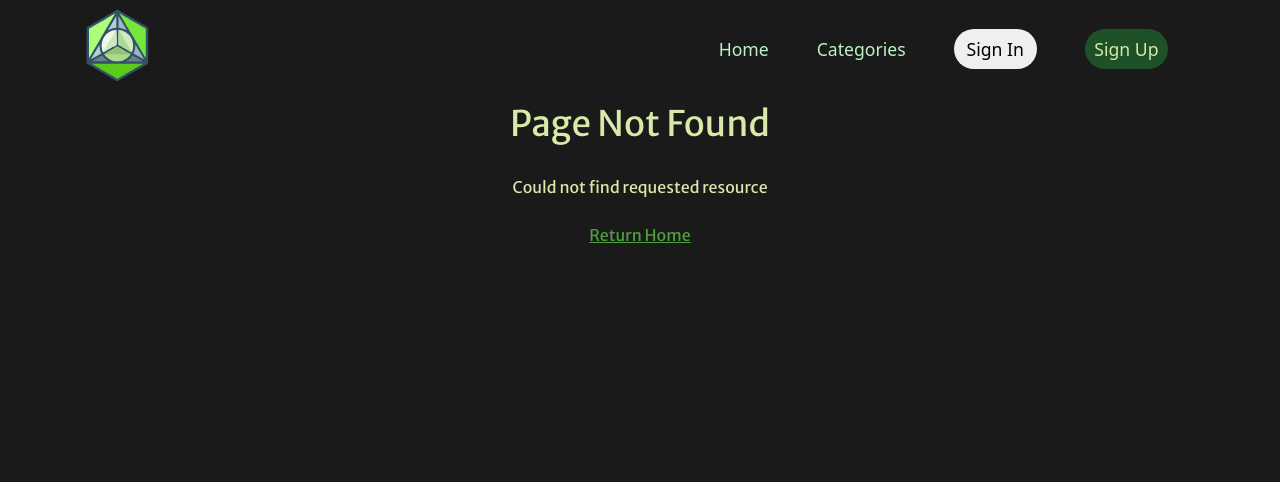
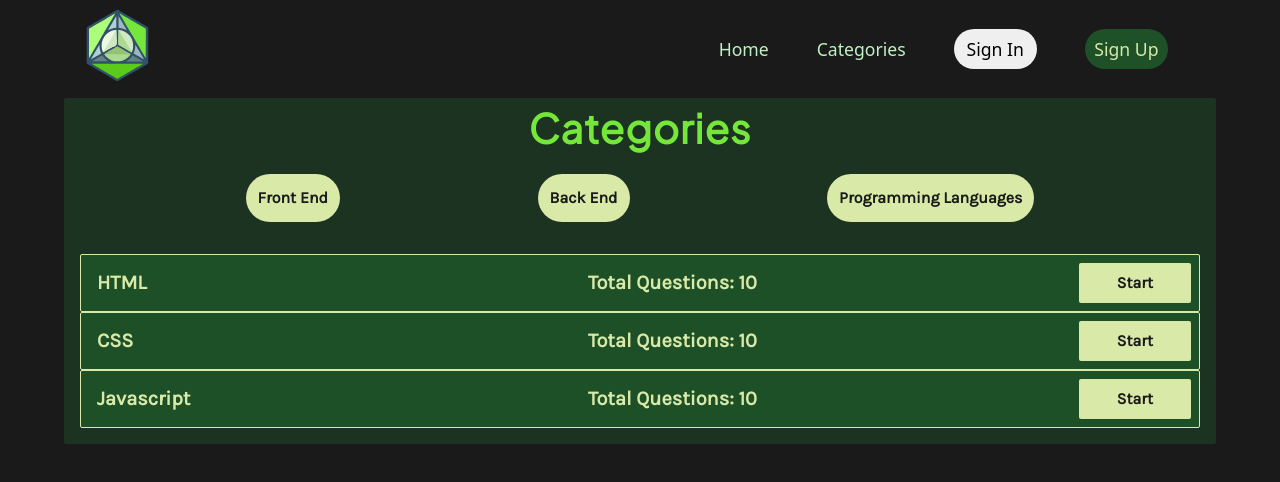
Before and after one commit to igor-ht/DevQuiz, a Next.js app in the folder client/: page /categories in a window 1280 px wide. Before the commit this address had no page. Shown: the top 482 px of the page. Built offline with nearby package versions, Linux system fonts and the light colour scheme.

Commit message:
categories page in proces

```diff
--- a/client/src/app/_layout/Main/Main.module.scss
+++ b/client/src/app/_layout/Main/Main.module.scss
@@ -1,4 +1,5 @@
 @use "@/styles/main" as *;
 .main {
   @include Flex(column);
+  align-items: center;
 }
--- /dev/null
+++ b/client/src/app/categories/page.module.scss
@@ -0,0 +1,84 @@
+@use "@/styles/main" as *;
+
+.categoriesContainer {
+  @include Size(90dvw, auto);
+  @include Grid(1fr, 1fr, 1rem);
+  background-color: #1e512875;
+  border-radius: 2px;
+
+  h1 {
+    @include Font($font-jakarta, 2.5rem, 700, $color-accent);
+    text-align: center;
+    letter-spacing: 1px;
+  }
+
+  .tagNames {
+    @include Flex(row, 1rem);
+    align-items: center;
+    justify-content: space-evenly;
+
+    span {
+      @include Font($font-primary, 1rem, 700, $color-dark);
+      text-align: center;
+      padding: 0.75rem;
+      border-radius: 2rem;
+      cursor: pointer;
+      transition: all 0.3s ease;
+      background-color: $color-light;
+      text-wrap: nowrap;
+
+      &:hover {
+        background-color: $color-accent;
+        color: $color-dark;
+      }
+    }
+  }
+
+  .quizzes {
+    ul {
+      @include Flex(column);
+      align-items: center;
+      justify-content: space-evenly;
+      padding: 1rem;
+
+      li {
+        @include Size(20rem, 20rem);
+        @include Image(100%, 100%);
+        @include Flex(row, 0);
+        align-items: center;
+        justify-content: space-between;
+        background-color: #1e5128fa;
+        padding: 0.5rem 0.5rem 0.5rem 1rem;
+        border-radius: 2px;
+        border: 1px solid $color-light;
+        cursor: pointer;
+        transition: all 0.3s ease;
+
+        &:hover {
+          transform: scale(1.05);
+          box-shadow: 0 0 0.5rem 0.25rem $color-accent;
+        }
+
+        section {
+          flex: 1;
+          @include Font($font-primary, 1.25rem, 700, $color-light);
+        }
+
+        button {
+          @include Size(7rem, auto);
+          @include Font($font-primary, 1rem, 700, $color-dark);
+          padding: 0.5rem;
+          border-radius: 2px;
+          background-color: $color-light;
+          cursor: pointer;
+          transition: all 0.3s ease;
+
+          &:hover {
+            background-color: $color-accent;
+            color: $color-dark;
+          }
+        }
+      }
+    }
+  }
+}
--- /dev/null
+++ b/client/src/app/categories/page.tsx
@@ -0,0 +1,36 @@
+'use client';
+
+import { useState } from 'react';
+import styles from './page.module.scss';
+
+export default function Categories() {
+  const [category, setCategory] = useState('Front End');
+
+
+
+	return (
+		<div className={styles.categoriesContainer}>
+			<h1>Categories</h1>
+
+			<div className={styles.tagNames}>
+				<span>Front End</span>
+				<span>Back End</span>
+				<span>Programming Languages</span>
+			</div>
+
+			<div className={styles.quizzes}>
+				<ul>
+					<li>
+						<section>HTML</section> <section>Total Questions: 10</section> <button type="button">Start</button>
+					</li>
+					<li>
+						<section>CSS</section> <section>Total Questions: 10</section> <button type="button">Start</button>
+					</li>
+					<li>
+						<section>Javascript</section> <section>Total Questions: 10</section> <button type="button">Start</button>
+					</li>
+				</ul>
+			</div>
+		</div>
+	);
+}
```
